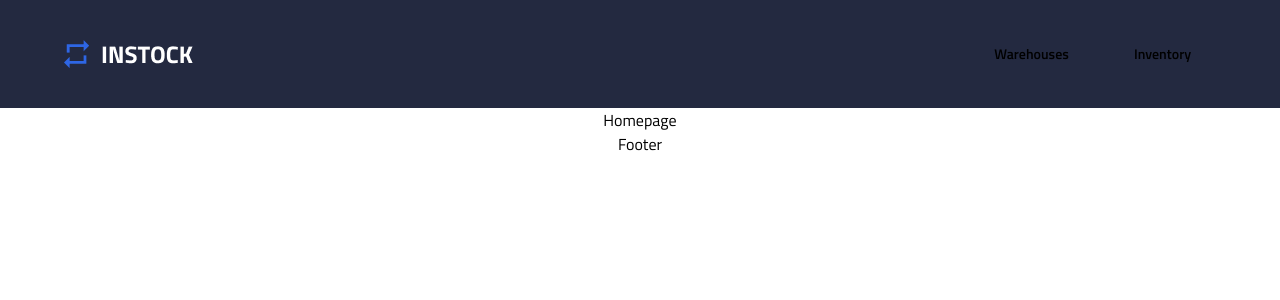
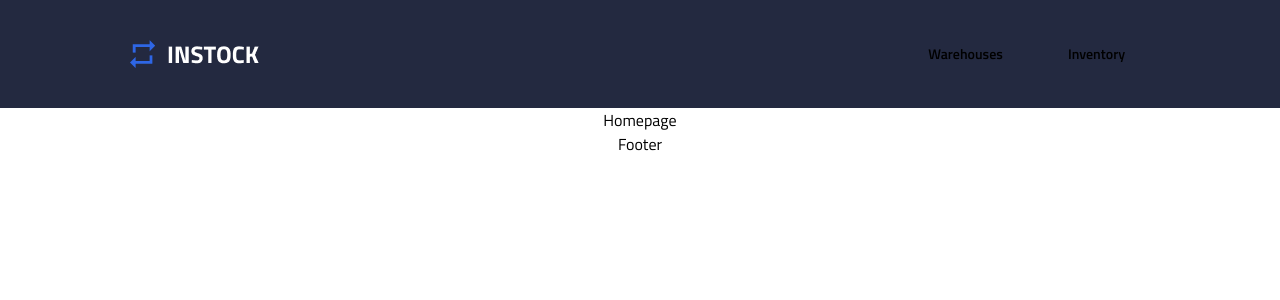
Before and after one commit to davidmaxxxy/instock-client, a React (Create React App) app: page / in a window 1280 px wide. Shown: the top 300 px of the page. Built offline with nearby package versions, Linux system fonts and the light colour scheme.

Commit message:
max width added to desktop version

```diff
--- a/src/Components/Header/Header.scss
+++ b/src/Components/Header/Header.scss
@@ -1,12 +1,17 @@
 @use "../../../styles/global.scss" as *;
 @use "../../../styles/partials/mixin.scss" as *;
 @use "../../../styles/partials/variables.scss" as *;
+
+.header {
+  background-color: $background-color-graphite;
+  display: flex;
+  justify-content: center;
+}
 
 .header-nav {
   display: flex;
   flex-direction: column;
   align-items: center;
-  background-color: $background-color-graphite;
   @include tablet {
     flex-direction: row;
     padding-top: 3.2rem;
@@ -15,8 +20,8 @@
   @include desktop {
     padding-top: 4rem;
     padding-bottom: 4rem;
-    padding-left: 5%;
-    padding-right: 5%;
+    max-width: 102rem;
+    width: 100%;
   }
 }
 
```
